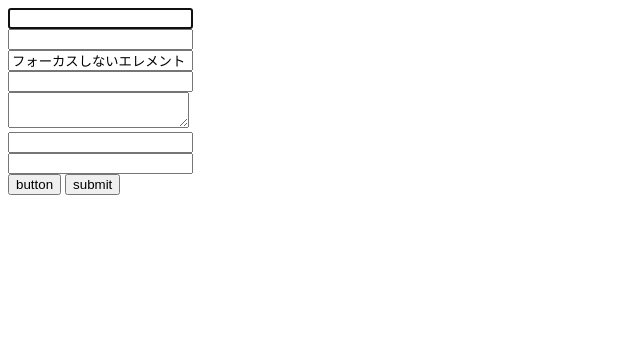
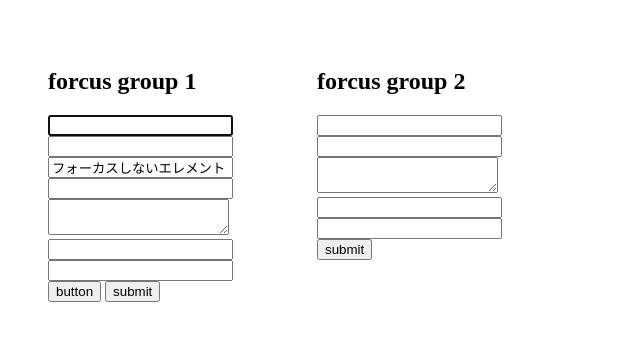
Before and after one commit to feijoa-pine/jquery-fcs, a website built with webpack: page index.html in a window 1280 px wide. Shown: the whole page, without its empty margins (0-640 px from the left). Built offline with nearby package versions, Linux system fonts and the light colour scheme; files whose address does not match are found by name.

Commit message:
add other forcus group

```diff
--- a/index.html
+++ b/index.html
@@ -14,10 +14,22 @@ $(function()
 
     // エンターキーで入力フォームを移動するフォームエレメントのクラスを指定する
     $(document).fcs(".fcs");
+
+    // 別のフォーカスグループ
+    $(document).fcs(".fcs2");
 });
         </script>
+        <style>
+            div {
+                display:        inline-block;
+                vertical-align: top;
+                padding:        40px;
+            }
+        </style>
     </head>
     <body>
+        <div id="group1">
+            <h2>forcus group 1</h2>
             <input type="text" class="fcs" id="first-element"><br>
             <input type="text" class="fcs"><br>
             <input type="text" class="other" value="フォーカスしないエレメント"><br>
@@ -27,5 +39,15 @@ $(function()
             <input type="text" class="fcs"><br>
             <button type="button" class="fcs">button</button>
             <button type="submit" class="fcs">submit</button>
+        </div>
+        <div id="group2">
+            <h2>forcus group 2</h2>
+            <input type="text" class="fcs2"><br>
+            <input type="text" class="fcs2"><br>
+            <textarea class="fcs2"></textarea><br>
+            <input type="text" class="fcs2"><br>
+            <input type="text" class="fcs2"><br>
+            <button type="submit" class="fcs2">submit</button>
+        </div>
     </body>
 </html>
```
Lines whose indentation alone changed are shown as unchanged.
